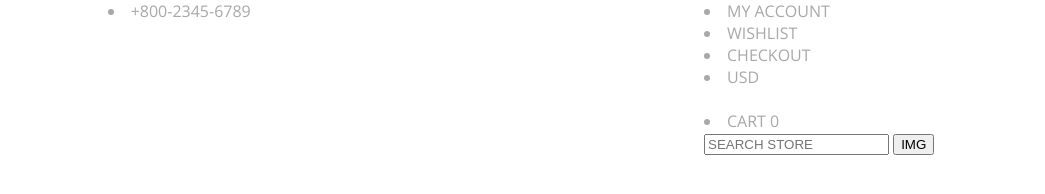
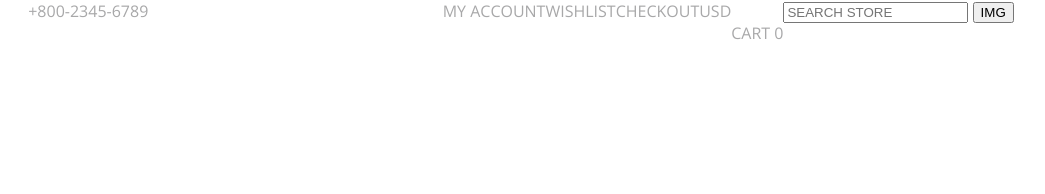
Before and after one commit to emmatrain/pilot-shop, a plain HTML site: page index.html in a window 1280 px wide. Shown: the whole page, without its empty margins (119-1164 px from the left). Drawn offline with nearby package versions, Linux system fonts and the light colour scheme.

Commit message:
nav styling

```diff
--- a/styles.css
+++ b/styles.css
@@ -14,11 +14,23 @@ nav {
 	justify-content: space-around;
 }
 
+.nav-left {
+	list-style-type: none;
+}
+
+.nav-right {
+	display: flex;
+	list-style-type: none;
+}
+
+.nav-links {
+	display: flex;
+	justify-content: space-around;
+}
 
 
 
-
-
+/*
 <div class="nav-left">
 	<li>+800-2345-6789</li>
 </div>
@@ -38,4 +50,4 @@ nav {
 </div>
 <div class="nav-search">
 	<input type="text" placeholder="SEARCH STORE">
-	<button type="button">IMG</button>
+	<button type="button">IMG</button>*/
```
